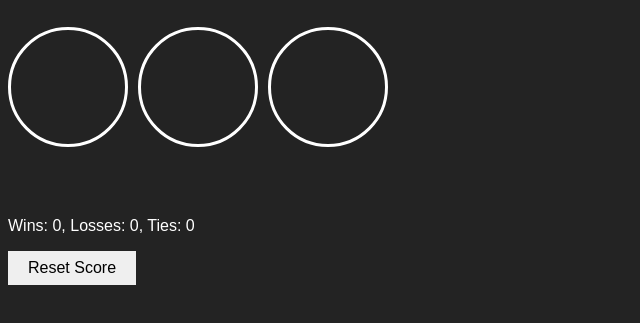
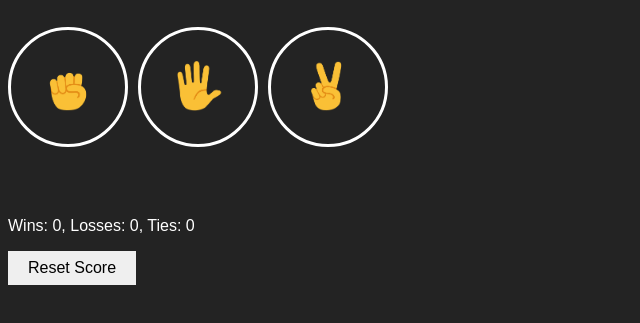
Before and after one commit to Bhav-05-fg/Rock-Paper-Scissors-, a plain HTML site: page Rock_Paper_Scissor_Game.html in a window 1280 px wide. Shown: the part 67-390 px from the top of the page, without its empty margins (0-640 px from the left). Drawn offline with Linux system fonts and the light colour scheme.

Commit message:
Rock_Paper_Scissor_Game.html

```diff
--- a/Rock_Paper_Scissor_Game.html
+++ b/Rock_Paper_Scissor_Game.html
@@ -9,9 +9,9 @@
 <body>
   <p class="game-name">Rock Paper Scissors</p>
   <div class="options-btn">
-    <button class="js-rock-button rock-button"><img src="img/rock.png" alt=""></button>
-    <button class="js-paper-button paper-button"><img src="img/paper.png" alt=""></button>
-    <button class="js-scissor-button scissor-button"><img src="img/scissors.png" alt=""></button>
+    <button class="js-rock-button rock-button"><img src="rock.png" alt=""></button>
+    <button class="js-paper-button paper-button"><img src="paper.png" alt=""></button>
+    <button class="js-scissor-button scissor-button"><img src="scissors.png" alt=""></button>
   </div>
 
   <p class="js-result result"></p>
```
